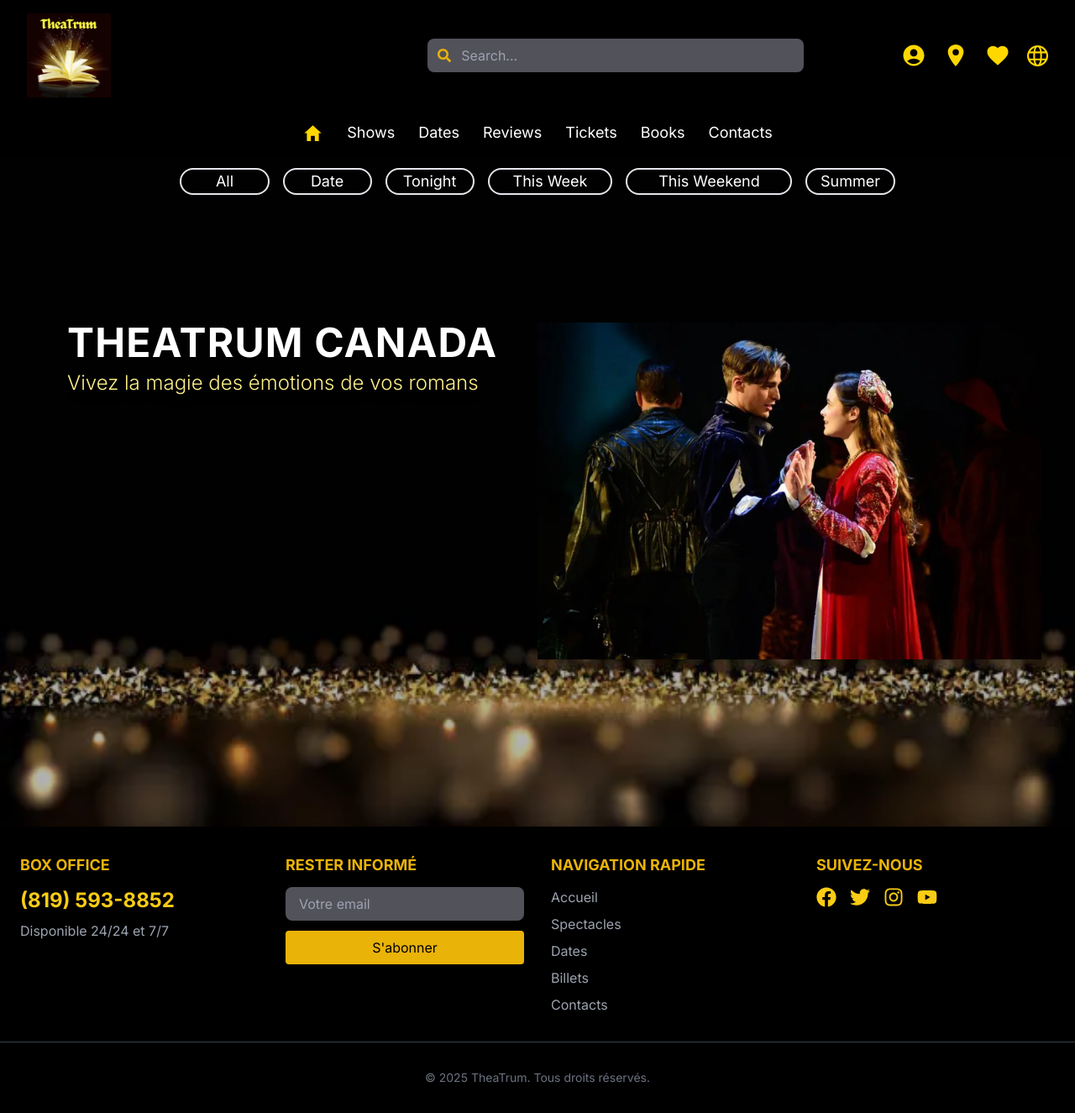
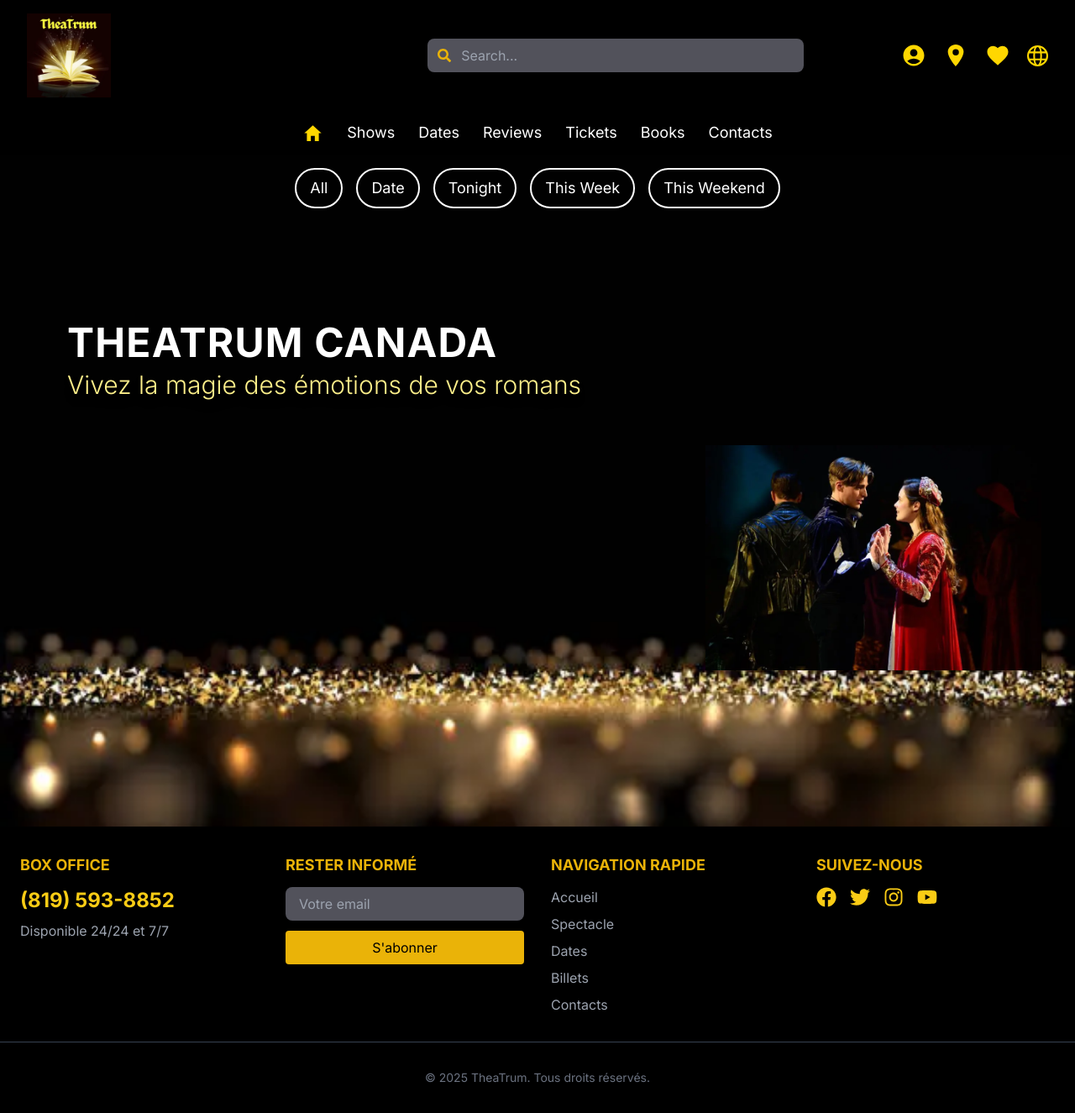
Before and after one commit to PhanuelleL/TheatrumApplication, a Next.js app: page / in a window 1280 px wide. Shown: the whole page at 84% size. Built offline with nearby package versions, Linux system fonts and the light colour scheme.

Commit message:
modifier repetition

```diff
--- a/components/Acceuil.jsx
+++ b/components/Acceuil.jsx
@@ -1,55 +1,50 @@
 import Image from 'next/image';
 import book from "@/public/img/book.webp";
 import background from "@/public/img/background.webp";
+
 export default function Acceuil() {
     return (
-        <div className="relative h-screen max-w-7xl mx-auto flex">
+        <div className="relative h-screen max-w-7xl mx-auto flex flex-col">
+            {/* Image de fond */}
+            <div className="absolute w-full h-full">
                 <Image
                     src={background}
                     alt="bg haut"
-                layout="fill"
-                objectFit="cover"
+                    fill
+                    style={{ objectFit: "cover" }}
                     className="absolute w-full h-full"
                 />
-            <div className ='flex relative top-0 left-0 w-full bg-opacity-30 bg-black flex justify-center py-4 '>
-                <ul className= "flex space-x-4 px-2 text-white text-sm sm:text-lg">
-                    <li className="rounded-full border-solid border-2 w-1/5 h-8 text-center  hover:border-yellow-400">
-                        <a href="#">All</a>
+            </div>
+
+            {/* Barre de filtres */}
+            <div className="relative top-0 left-0 w-full bg-opacity-30 bg-black flex justify-center py-4">
+                <ul className="flex flex-wrap justify-center space-x-2 sm:space-x-4 px-4 text-white text-sm sm:text-lg">
+                    {["All", "Date", "Tonight", "This Week", "This Weekend"].map((item, index) => (
+                        <li key={index} className="rounded-full border-solid border-2 border-white px-4 py-2 text-center hover:border-yellow-400">
+                            <a href="#">{item}</a>
                         </li>
-                    <li className="rounded-full border-solid border-2 w-1/5 h-8 text-center  hover:border-yellow-400">
-                        <a href="#">Date</a>
-                    </li>
-                    <li className="rounded-full border-solid border-2 w-1/5 h-8 text-center  hover:border-yellow-400">
-                        <a href="#">Tonight</a>
-                    </li>
-                    <li className="rounded-full border-solid border-2 w-60 h-8 text-center hover:border-yellow-400">
-                        <a href="#">This Week</a>
-                    </li>
-                    <li className="rounded-full border-solid border-2 w-80 h-8 text-center hover:border-yellow-400">
-                        <a href="#">This Weekend</a>
-                    </li>
-                    <li className="rounded-full border-solid border-2 w-1/5 h-8 text-center hover:border-yellow-400">
-                        <a href="#">Summer</a>
-                    </li>
-
+                    ))}
                 </ul>
             </div>
 
-            <div className="absolute top-1/4  left-5 sm:left-10 md:left-14 lg:left-20 text-left">
-                <h1 className="text-white text-4xl sm:text-2xl md:text-3xl lg:text-5xl font-bold tracking-wide">
+            {/* Titres */}
+            <div className="absolute top-1/4 left-5 sm:left-10 md:left-14 lg:left-20 text-left">
+                <h1 className="text-white text-2xl sm:text-3xl md:text-4xl lg:text-5xl font-bold tracking-wide">
                     THEATRUM CANADA
                 </h1>
-                <h2 className="text-yellow-200 text-lg sm:text-2xl md:text-3xl lg:text-2xl mt-2 font-light drop-shadow-lg">
+                <h2 className="text-yellow-200 text-lg sm:text-xl md:text-2xl lg:text-3xl mt-2 font-light drop-shadow-lg">
                     Vivez la magie des émotions de vos romans
                 </h2>
             </div>
 
-            <div className="absolute bottom-20 right-5 sm:bottom-10 sm:right-10 md:right-10 lg:top-1/4 lg:right-10">
+            {/* Image du livre */}
+            <div className="absolute bottom-10 right-5 sm:bottom-10 sm:right-10 md:right-10 lg:top-1/4 lg:right-10 flex justify-center items-center">
                 <Image
                     src={book}
                     alt="Logo Theatrum"
-                width={600}
-                height={600}
+                    width={300}
+                    height={300}
+                    className="w-40 sm:w-60 md:w-80 lg:w-[400px]"
                 />
             </div>
         </div>
--- a/components/Footer.jsx
+++ b/components/Footer.jsx
@@ -31,12 +31,14 @@ export default function Footer() {
                 <div className="text-center md:text-left">
                     <h3 className="font-bold uppercase mb-3 text-lg text-yellow-500">Navigation rapide</h3>
                     <ul className="flex flex-col gap-2">
-                        <li><button className="hover:underline text-gray-400">Accueil</button></li>
-                        <li><button className="hover:underline text-gray-400">Spectacles</button></li>
-                        <li><button className="hover:underline text-gray-400">Dates</button></li>
-                        <li><button className="hover:underline text-gray-400">Billets</button></li>
-                        <li><button className="hover:underline text-gray-400">Contacts</button></li>
-                    </ul>
+    {["Accueil", "Spectacle", "Dates", "Billets", "Contacts"].map((item, index) => (
+        <li key={index}>
+            <a href="#" className="hover:underline text-gray-400">
+                {item}  {/* Utilisation correcte de item directement */}
+            </a>
+        </li>
+    ))}
+</ul>
                 </div>
 
                 {/* pour tout les differents Réseaux sociaux */}
--- a/components/Header.jsx
+++ b/components/Header.jsx
@@ -95,9 +95,9 @@ export default function Header() {
                             </button>
                             {/* Dropdown Shows */}
                             {isShowsDropdownOpen && (
-                                <div className="absolute top-full left-0 bg-black border border-yellow-500 mt-2 rounded-lg">
-                                    <p>Show 1</p>
-                                    <p>Show 2</p>
+                                <div className="absolute top-full left-0 bg-black border border-yellow-500 mt-0 rounded-lg">
+                                    <p>Show1</p>
+                                    <p>Show2</p>
                                 </div>
                             )}
                         </div>
```
Lines whose indentation alone changed are shown as unchanged.
